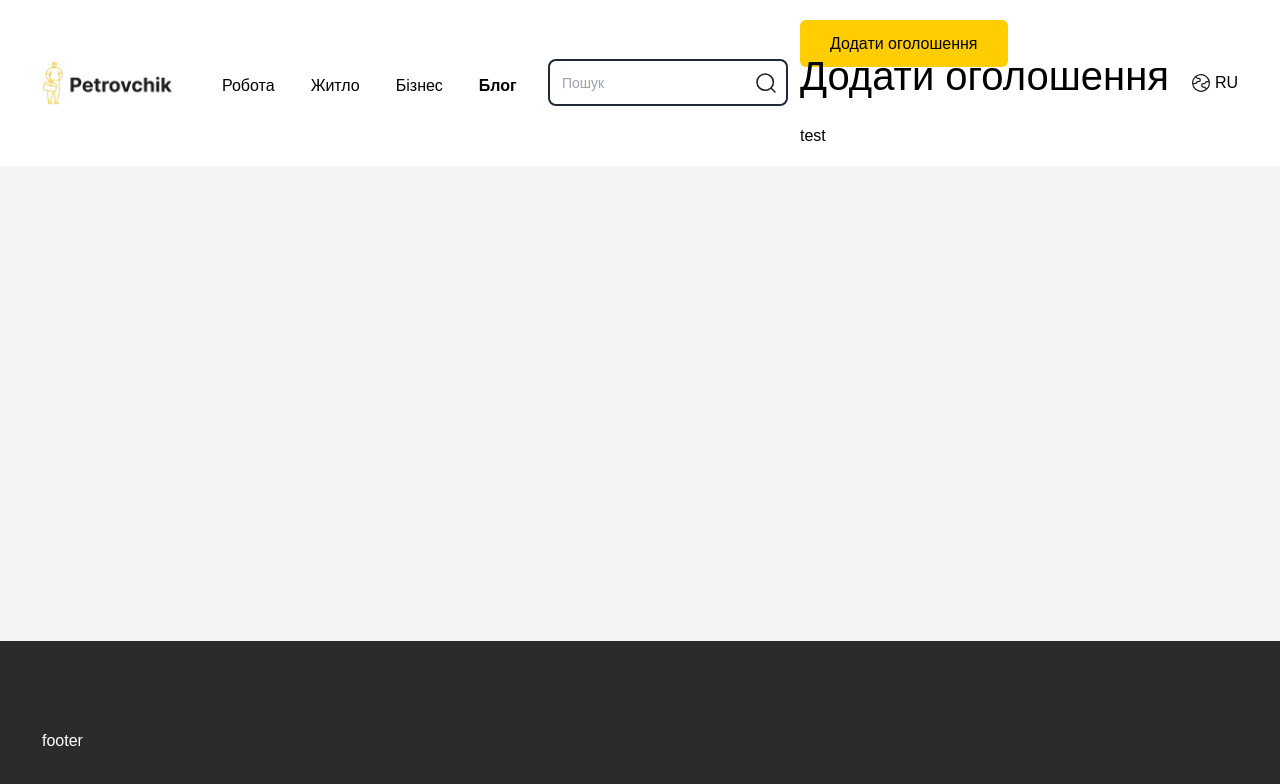
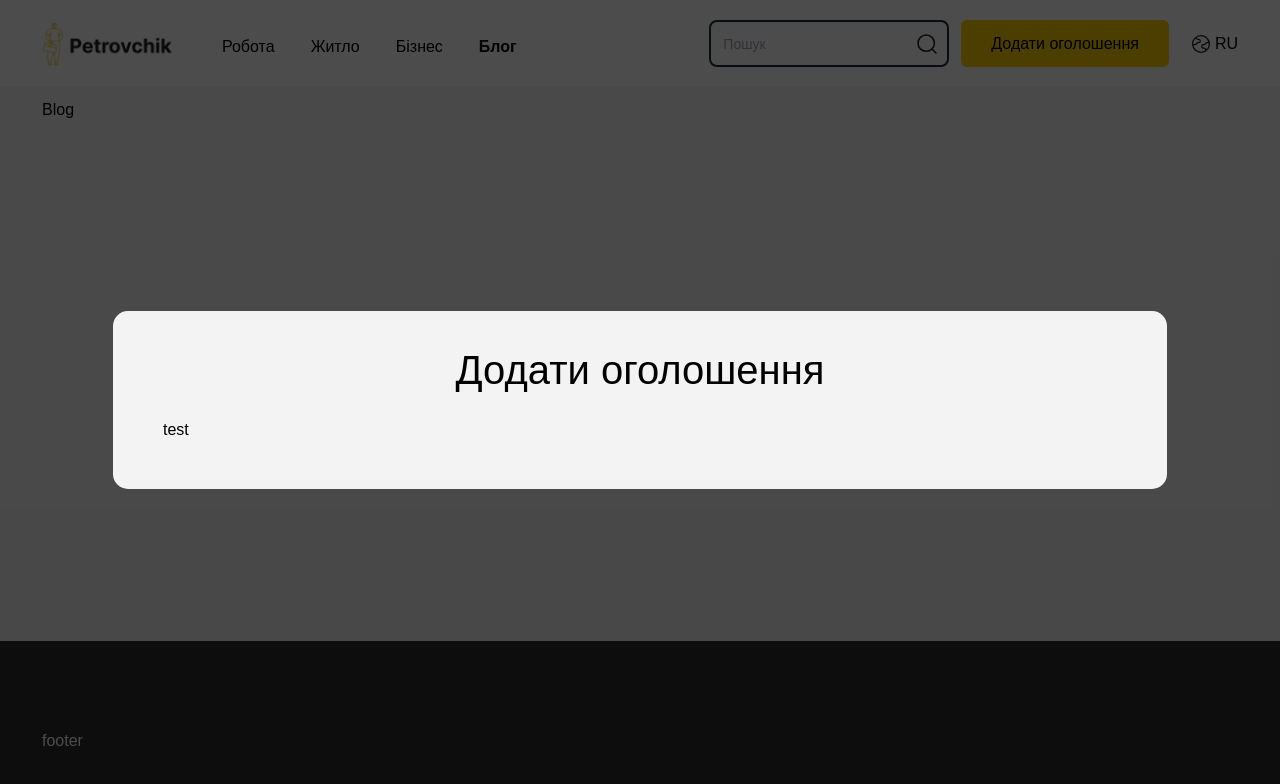
Before and after one commit to macs1756/petrovchik-next-client, a Next.js app: page /blog in a window 1280 px wide. Shown: the top 784 px of the page. Built offline with nearby package versions, Linux system fonts and the light colour scheme.

Commit message:
modal v2

```diff
--- a/src/app/globals.css
+++ b/src/app/globals.css
@@ -66,3 +66,51 @@ main{
 .tr{
   transition: all 0.3s linear;
 }
+
+
+.modal__wr{
+  position: fixed;
+  width: 100%;
+  height: 100%;
+  top: 0;
+  left: 0;
+  background-color: rgba(0, 0, 0, 0.7);
+  display: -webkit-box;
+  display: -ms-flexbox;
+  display: flex;
+  -webkit-box-align: center;
+  -ms-flex-align: center;
+  align-items: center;
+  -webkit-box-pack: center;
+  -ms-flex-pack: center;
+  justify-content: center;
+  opacity: 0;
+  pointer-events: none;
+  -webkit-transition: all 0.3s linear;
+  -o-transition: all 0.3s linear;
+  transition: all 0.3s linear;
+  z-index: 999;
+  cursor: pointer;
+}
+
+.modal__wr.active, .form__modal.active {
+  -webkit-transition: all 0.3s linear;
+  -o-transition: all 0.3s linear;
+  transition: all 0.3s linear;
+  opacity: 1;
+  pointer-events: all;
+}
+
+.modal__body{
+  background: #F3F3F3;
+  border-radius: 15px;
+  width: 100%;
+  max-width: 1054px;
+  position: relative;
+  margin-left: 50px;
+  margin-right: 50px;
+  padding-top: 50px;
+  padding-bottom: 50px;
+  padding-left: 50px;
+  padding-right: 50px;
+}
--- a/src/components/HeaderModalForCreatedNewElement/index.tsx
+++ b/src/components/HeaderModalForCreatedNewElement/index.tsx
@@ -3,9 +3,9 @@ export default function HeaderModalForCreatedNewElement() {
     <div className="h-full">
       <button className="tr bg-yellow h-full py-[14px] px-[30px] text-[16px] rounded-[6px] hover:bg-yellow-hover">Додати оголошення</button>
 
-      <div className="modal__wr">
+      <div className="modal__wr active">
         <div className="modal__body">
-          <h2 className="text-[40px] mb-[40px]">Додати оголошення</h2>
+          <h2 className="text-[40px] mb-[40px] text-center">Додати оголошення</h2>
 
           <div className="grid gap-[24px] grid-cols-3">
               test
```
